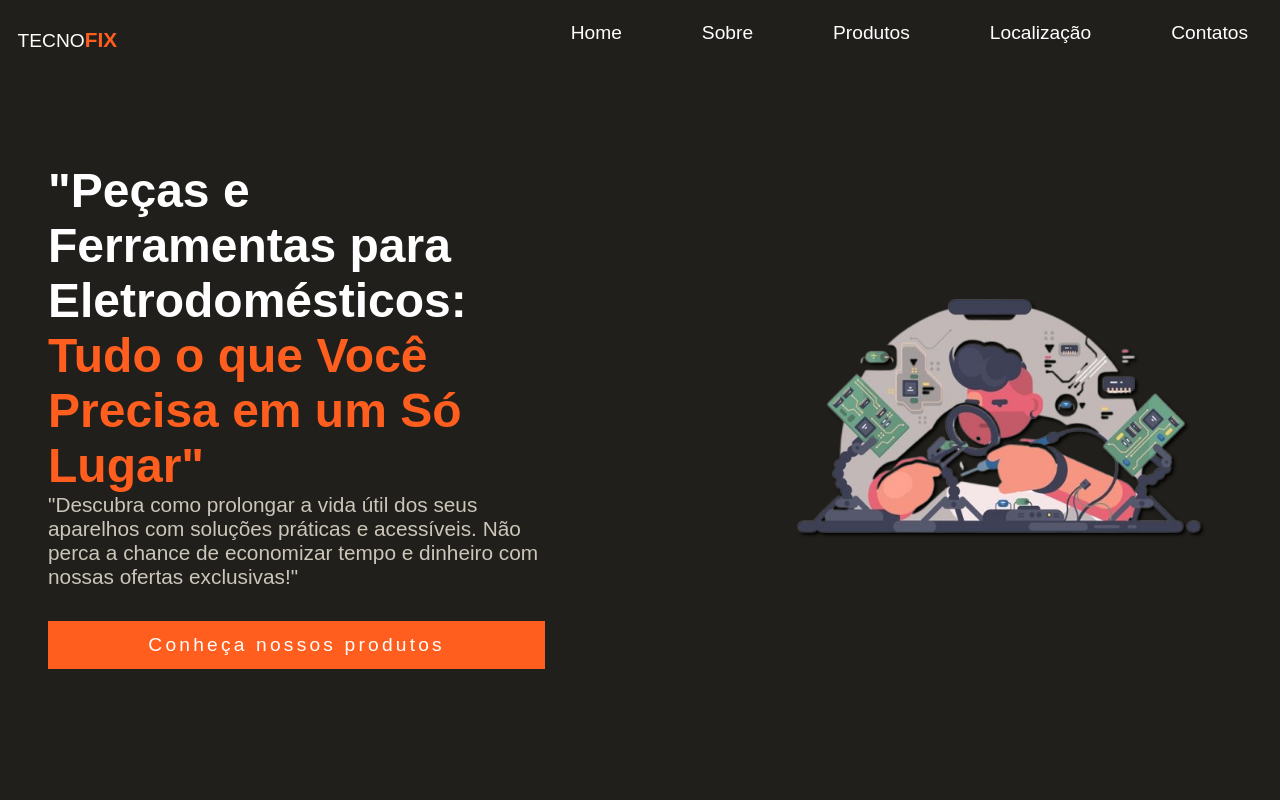
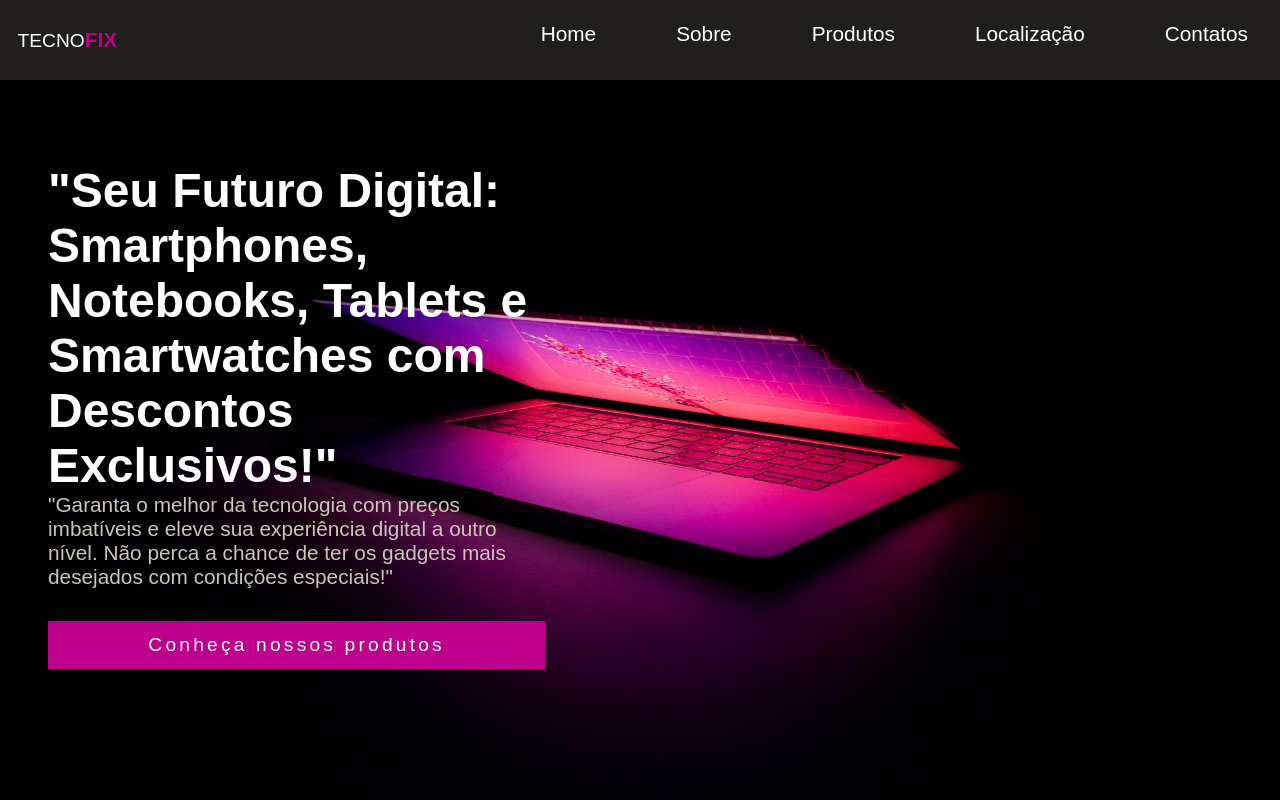
Before and after one commit to ailtonjunior11/tecnofix.github.io, a plain HTML site: page index.html in a window 1280 px wide. Shown: the top 800 px of the page. Drawn offline with nearby package versions, Linux system fonts and the light colour scheme; a web font is replaced by a local one.

Commit message:
Atualização index.html, variables.css, about.css, header-navbar.css, home.css, pasta img

```diff
--- a/css/components/about.css
+++ b/css/components/about.css
@@ -3,8 +3,6 @@
   flex-direction: column;
   justify-content: center;
   gap: 1rem;
-
-  background-color: var(--darck-gray);
 }
 
 .about .about__content {
--- a/css/components/header-navbar.css
+++ b/css/components/header-navbar.css
@@ -88,7 +88,7 @@ nav {
 }
 
 .nav-links li a {
-  font-size: 1.2rem;
+  font-size: 1.3rem;
   font-weight: 400;
   color: var(--white);
   transition: 0.2s all;
--- a/css/components/home.css
+++ b/css/components/home.css
@@ -1,3 +1,4 @@
+/* Mobile first */
 .home {
   display: flex;
 }
@@ -26,7 +27,8 @@
 }
 
 .home .home__content .home__text p {
-  font-size: 1.1rem;
+  font-size: 1.2rem;
+  font-weight: 400;
   color: var(--gray);
 }
 
@@ -92,6 +94,11 @@
     display: flex;
     align-items: center;
     justify-content: center;
+
+    background-image: url("../../img/back-home-4.jpg");
+    background-position: center;
+    background-repeat: no-repeat;
+    background-size: cover;
   }
 
   .home .home__content {
--- a/css/variables.css
+++ b/css/variables.css
@@ -2,6 +2,6 @@
   --white: #ffffff;
   --gray: #ccc6ba;
   --darck-gray: #3f3c37;
-  --orange: #ff5e1e;
+  --orange: #be018d;
   --darck: #201f1b;
 }
--- a/index.html
+++ b/index.html
@@ -54,16 +54,16 @@
   <section class="home" id="home">
     <div class="home__content">
       <div class="home__text">
-        <h1>"Peças e Ferramentas para Eletrodomésticos: <span>Tudo o que Você Precisa em um Só Lugar"</span></h1>
-        <p>"Descubra como prolongar a vida útil dos seus aparelhos com soluções práticas e acessíveis. Não perca a
-          chance de economizar tempo e dinheiro com nossas ofertas exclusivas!"</p>
+        <h1>"Seu Futuro Digital: Smartphones, Notebooks, Tablets e Smartwatches com Descontos Exclusivos!"</h1>
+        <p>"Garanta o melhor da tecnologia com preços imbatíveis e eleve sua experiência digital a outro nível. Não
+          perca a chance de ter os gadgets mais desejados com condições especiais!"</p>
 
         <a href="#products">Conheça nossos produtos</a>
       </div>
 
-      <div class="image">
+      <!-- <div class="image">
         <img src="img/home-image.png" alt="Ilustração">
-      </div>
+      </div> -->
     </div>
   </section>
 
```
Also changed, not shown: img/back-home-4.jpg (added), img/home-image.png (deleted).
